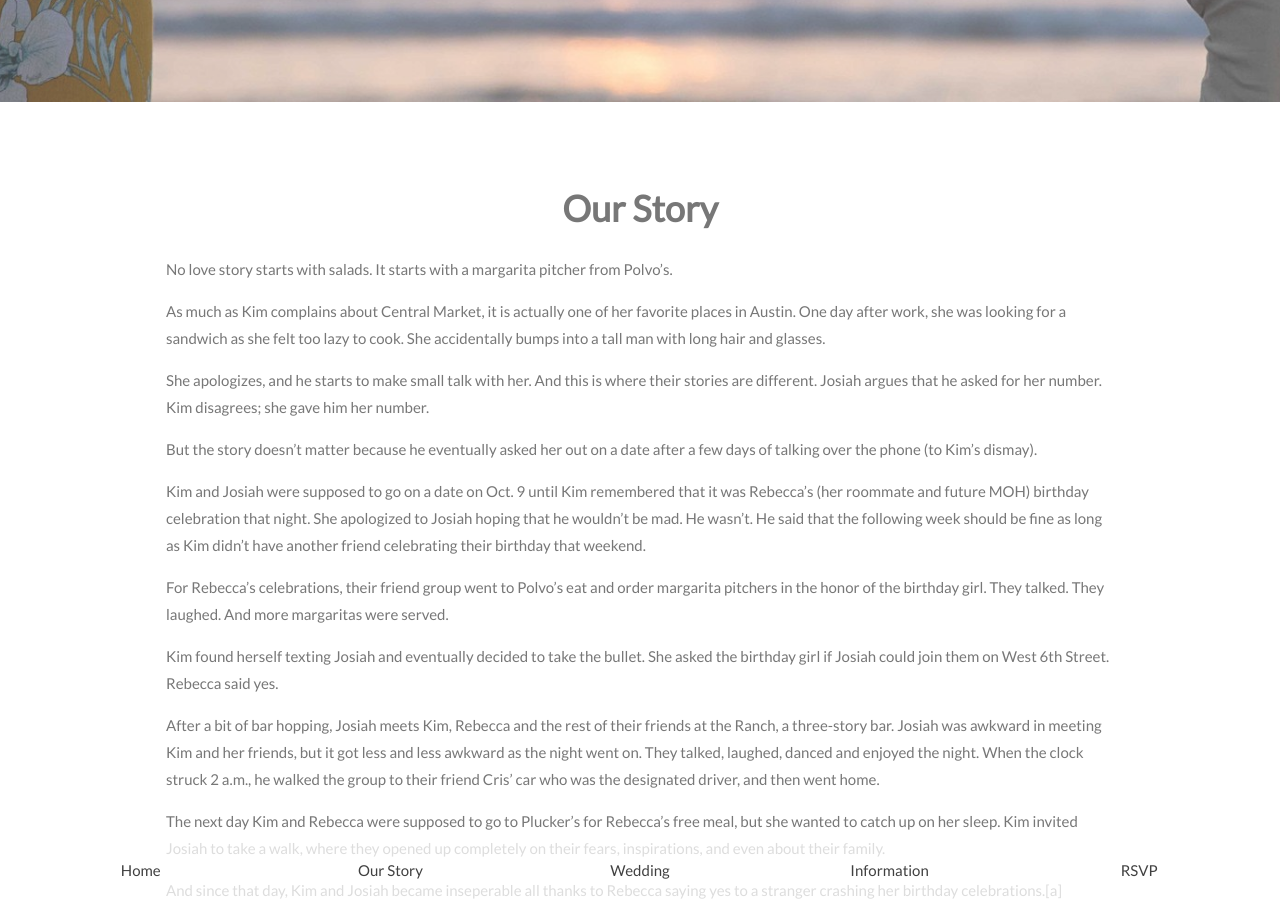
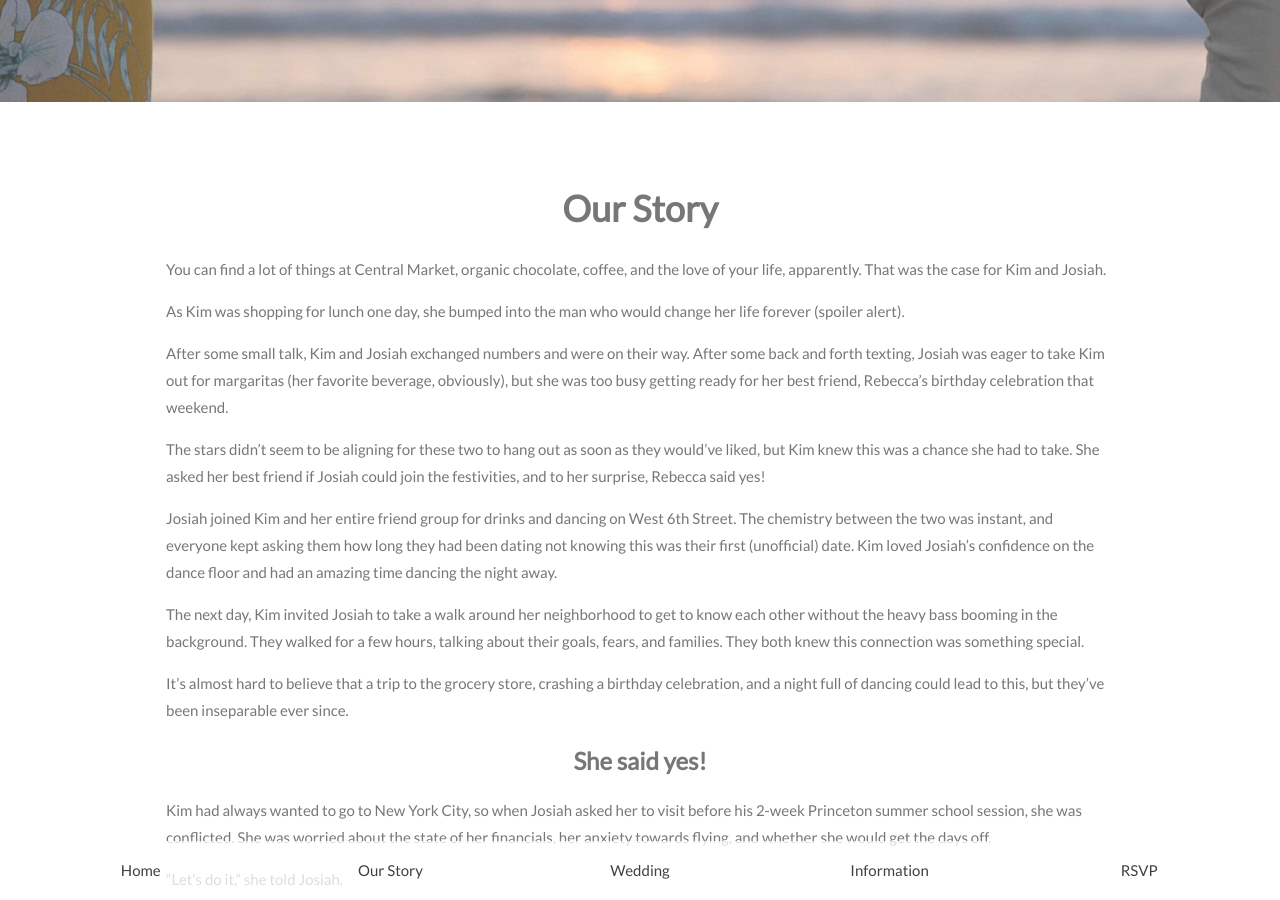
Before and after one commit to IosiaLectus/kimgetsacouch, a Jekyll site: the page built from index.html, in a window 1280 px wide and 900 px high, scrolled down 798 px. Built offline with Jekyll 4.4.1, drawn with Linux system fonts in a browser that asks for light colours; some of the changed text lies outside the part shown.

Commit message:
Commiting Becca's changes to text

```diff
--- a/_includes/about_us.md
+++ b/_includes/about_us.md
@@ -1,11 +1,8 @@
 
-Kim is a native Texan. Josiah is an Okie. Somehow they make it work except during UT vs. OSU game days.
+Kim is a native Texan. Josiah is an Okie. Somehow they make it work except during UT vs. OSU football game days.
 
+One thing Kim and Josiah share in common is their love for academics, aka they are two nerds in a pod. On May 2019, Kim graduated with her second degree from The University of Texas at Austin with a master’s degree in information studies. She is currently on the hunt for her dream job and works as a coffee barista at Central Market.
 
-On May 2019, Kim graduated with her second degree from The University of Texas at Austin with a Master’s degree in information studies. She is currently applying to various jobs, so hopefully, she gets a job offer soon. As she continues to apply to jobs, she works as a coffee barista at Central Market.
+Josiah is in the process of earning his doctorate in physics from The University of Texas at Austin. At the moment, he has four published papers. For the upcoming school year, he will be applying to various post-doctorate positions and exploring jobs in tech. And yes, Kim has successfully influenced Josiah to own and wear a burnt orange longhorn t-shirt but has yet to get him to make the hook ‘em horns hand gesture. That’s her next goal after the wedding planning.
 
-
-Josiah is in the process of earning his doctorate in physics from The University of Texas at Austin. At the moment, he has four published papers. For the upcoming school year, he will be applying to various post-doctorate positions as well as a few jobs in tech.
-
-
-During their free time, the couple can be found trying new tacos, enjoying a new-to-them happy hour, hanging out with their close friends, watching Masterchef Junior, or trying out new recipes.
+During their free time, the couple can be found trying new taco joints, enjoying a new-to-them happy hour, hanging out with their close friends, watching MasterChef Junior, or trying out new recipes.
--- a/_includes/engagement.md
+++ b/_includes/engagement.md
@@ -1,39 +1,27 @@
 
-Kim had always wanted to go to New York City, so when Josiah asked her to visit before his 2-week Princeton summer school session, she was conflicted. She was worried about the state of my financials, her anxiety towards flying, and whether she would get the days off.
 
+Kim had always wanted to go to New York City, so when Josiah asked her to visit before his 2-week Princeton summer school session, she was conflicted. She was worried about the state of her financials, her anxiety towards flying, and whether she would get the days off.
 
 “Let’s do it,” she told Josiah.
 
-
 And on July 12, Kim’s mom, Kim’s brother, Josiah and herself were en route to Newark, New Jersey.
 
+One place Kim really wanted to visit was The High Line due to its’ gorgeous views of the skyline and water. In Kim fashion, she made everyone dress nicely so they could take good photos.
 
-One place Kim really wanted to visit was The Highline due to its gorgeous views of the skyline and water. In Kim fashion, she made everyone dress nicely so they could take good shots.
-
-
-The sun was beginning to set when they arrived, so they tried to find a spot where they could see it. Photos began to be taken of themselves and the gorgeous sunset. As it got dark, they got ready to head out.
-
-
-Kim sat down, exhausted from the walk.
-
+As soon as they arrived, they found the perfect spot to watch the gorgeous sunset and take photos. Exhausted from the long walk, Kim sat down.
 
 “Let’s sit here,” Kim’s mom said. “I like the view better here!”
 
-
 Not one to ignore her mother, Kim moved.
-
 
 “Let’s take a picture?” asked Josiah as he sat down next to Kim. Kim’s mom volunteered to take the photo.
 
+As Kim began to smile, Josiah started to scheme. He tapped Kim’s shoulder, and Kim turned around and was face-to-face with a gorgeous white gold engagement ring with an aquamarine stone.
 
-As Kim began to smile, Josiah started to scheme. He tapped Kim’s shoulder, and Kim turned around, ready to come up with a witty response. Instead, she ended up being face-to-face with a gorgeous white gold engagement ring with an aquamarine stone. The exact one Kim had playfully showed him many months prior.
+“YES!” yelled Kim, without even letting Josiah pop the question. A group of people began to surround them and applaud. Tears began to fall from Kim’s face as she kissed her new fiancé.
 
+“At least let me ask the question. Wait, when did you get the ring on?” asked Josiah as she admired her shiny new accessory.
 
-“YES!” yelled Kim, without even letting Josiah ask the question. A small group of people had surrounded them and began to applaud. Tears began to fall from Kim’s face as she kissed her new fiance.
-
-
-“At least let me ask the question. Wait, when did you get the ring on?” asked Josiah as she admired her new shiny accessory.
 They stayed at the High Line for a while, taking a lot of photos with the engagement ring, especially after Kim realized that she had the ring on the wrong hand. Tears kept falling, smiles kept getting bigger, and Kim and Josiah could not have been happier.
 
-
 And on that same night, #KimGetsACouch was official.
--- a/_includes/our_story.md
+++ b/_includes/our_story.md
@@ -1,29 +1,15 @@
 
 
-No love story starts with salads. It starts with a margarita pitcher from Polvo’s.
+You can find a lot of things at Central Market, organic chocolate, coffee, and the love of your life, apparently. That was the case for Kim and Josiah.
 
-As much as Kim complains about Central Market, it is actually one of her favorite places in Austin. One day after work, she was looking for a sandwich as she felt too lazy to cook. She accidentally bumps into a tall man with long hair and glasses.
+As Kim was shopping for lunch one day, she bumped into the man who would change her life forever (spoiler alert).
 
+After some small talk, Kim and Josiah exchanged numbers and were on their way. After some back and forth texting, Josiah was eager to take Kim out for margaritas (her favorite beverage, obviously), but she was too busy getting ready for her best friend, Rebecca’s birthday celebration that weekend.
 
-She apologizes, and he starts to make small talk with her. And this is where their stories are different. Josiah argues that he asked for her number. Kim disagrees; she gave him her number.
+The stars didn’t seem to be aligning for these two to hang out as soon as they would’ve liked, but Kim knew this was a chance she had to take. She asked her best friend if Josiah could join the festivities, and to her surprise, Rebecca said yes!
 
+Josiah joined Kim and her entire friend group for drinks and dancing on West 6th Street. The chemistry between the two was instant, and everyone kept asking them how long they had been dating not knowing this was their first (unofficial) date. Kim loved Josiah’s confidence on the dance floor and had an amazing time dancing the night away.
 
-But the story doesn’t matter because he eventually asked her out on a date after a few days of talking over the phone (to Kim’s dismay).
+The next day, Kim invited Josiah to take a walk around her neighborhood to get to know each other without the heavy bass booming in the background. They walked for a few hours, talking about their goals, fears, and families. They both knew this connection was something special.
 
-
-Kim and Josiah were supposed to go on a date on Oct. 9 until Kim remembered that it was Rebecca’s (her roommate and future MOH) birthday celebration that night. She apologized to Josiah hoping that he wouldn’t be mad. He wasn’t. He said that the following week should be fine as long as Kim didn’t have another friend celebrating their birthday that weekend.
-
-
-For Rebecca’s celebrations, their friend group went to Polvo’s eat and order margarita pitchers in the honor of the birthday girl. They talked. They laughed. And more margaritas were served.
-
-
-Kim found herself texting Josiah and eventually decided to take the bullet. She asked the birthday girl if Josiah could join them on West 6th Street. Rebecca said yes.
-
-
-After a bit of bar hopping, Josiah meets Kim, Rebecca and the rest of their friends at the Ranch, a three-story bar. Josiah was awkward in meeting Kim and her friends, but it got less and less awkward as the night went on. They talked, laughed, danced and enjoyed the night. When the clock struck 2 a.m., he walked the group to their friend Cris’ car who was the designated driver, and then went home.
-
-
-The next day Kim and Rebecca were supposed to go to Plucker’s for Rebecca’s free meal, but she wanted to catch up on her sleep. Kim invited Josiah to take a walk, where they opened up completely on their fears, inspirations, and even about their family.
-
-
-And since that day, Kim and Josiah became inseperable all thanks to Rebecca saying yes to a stranger crashing her birthday celebrations.[a]
+It’s almost hard to believe that a trip to the grocery store, crashing a birthday celebration, and a night full of dancing could lead to this, but they’ve been inseparable ever since.
```
